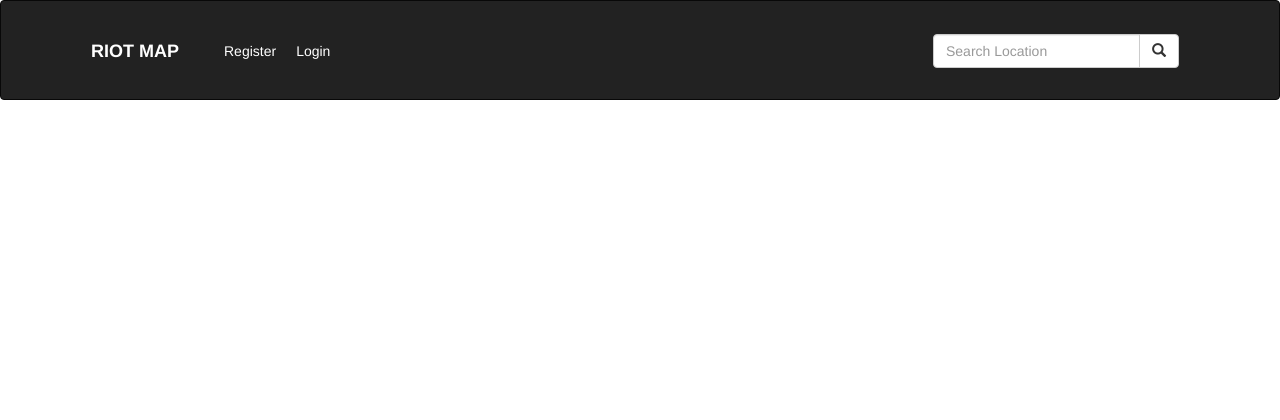
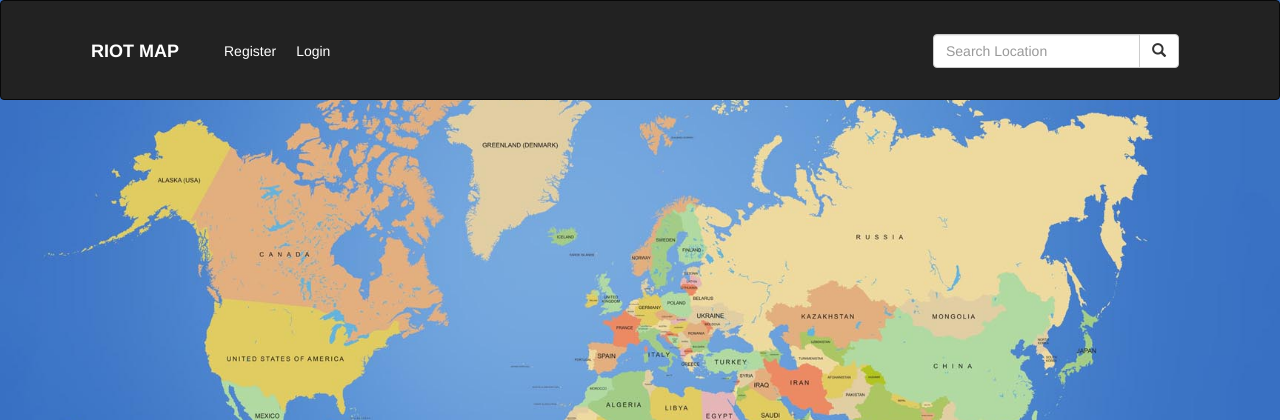
Before and after one commit to bonface221/riot-map, a Django app: page / in a window 1280 px wide. Shown: the top 420 px of the page. Run offline with Django 4.2, Linux system fonts and the light colour scheme; some libraries are stand-ins or nearby versions.

Commit message:
ft:adds static files and background

```diff
--- a/riot/settings.py
+++ b/riot/settings.py
@@ -130,6 +130,9 @@ USE_TZ = True
 # https://docs.djangoproject.com/en/4.0/howto/static-files/
 
 STATIC_URL = 'static/'
+STATICFILES_DIRS = [
+    os.path.join(BASE_DIR, "static"),
+]
 
 STATIC_ROOT = os.path.join(BASE_DIR, 'staticfiles')
 
--- a/static/css/main.css
+++ b/static/css/main.css
@@ -0,0 +1,6 @@
+#bg{
+    background-size: cover;
+    background-repeat: no-repeat;
+    background-position: top;
+    background-attachment: fixed;
+}
--- a/templates/home.html
+++ b/templates/home.html
@@ -1,3 +1,19 @@
 {% extends 'base.html' %}
 {% load bootstrap3 %}
 {% load static %}
+
+{% block content %}
+<!DOCTYPE html>
+<html lang="en">
+<head>
+    <meta charset="UTF-8">
+    <meta name="viewport" content="width=device-width, initial-scale=1.0">
+    {% block styles %}
+    {% bootstrap_css %}
+        <link rel="stylesheet" href="{% static 'css/main.css' %}">
+    {% endblock %}
+</head>
+<body id="bg" style="background-image: url('{% static "images/wall.jpg"%}');color:white;">
+</body>
+</html>
+{% endblock %}
```
Also changed, not shown: templates/main.html (+12 -4 lines).
